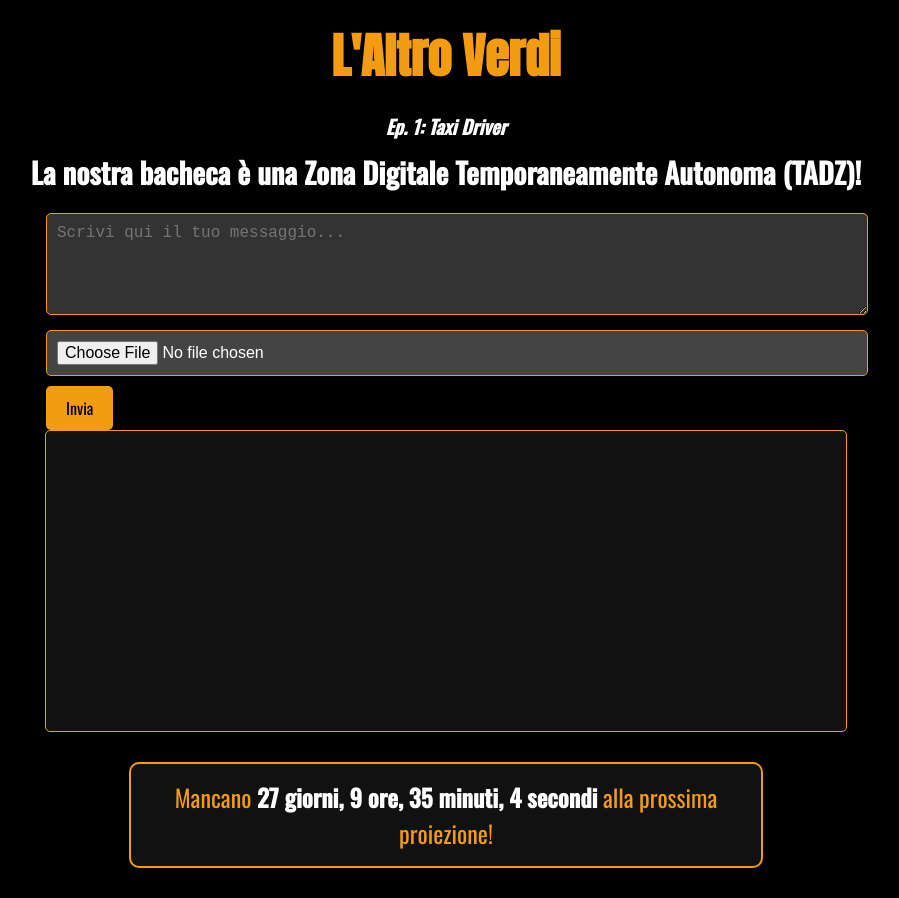
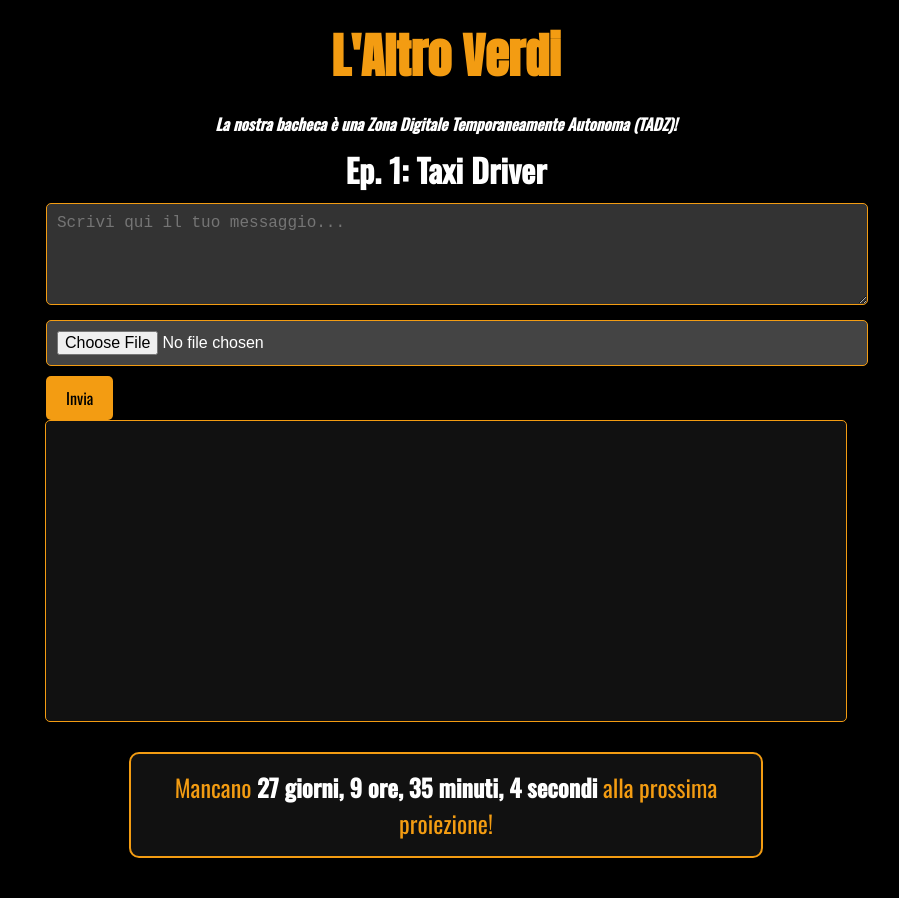
Before and after one commit to CoSAC-Mademu/L_Altro_Verdi, a plain HTML site: page index.html in a window 1280 px wide. Shown: the whole page, without its empty margins (194-1093 px from the left). Drawn offline with nearby package versions, Linux system fonts and the light colour scheme; no server answers.

Commit message:
index.html

```diff
--- a/index.html
+++ b/index.html
@@ -22,12 +22,19 @@
             font-size: 3rem;
         }
 
-        .subheading {
+        .subheading-small {
             margin: 0;
-            font-size: 1.2rem;
+            font-size: 1rem;
             color: #fff;
             font-style: italic;
             font-family: 'Oswald', sans-serif;
+        }
+
+        .episode-title {
+            font-family: 'Oswald', sans-serif;
+            font-size: 2rem;
+            color: #fff;
+            margin: 10px 0;
         }
 
         h2 {
@@ -135,10 +142,9 @@
 <body>
     <h1>
         L'Altro Verdi
-        <h3 class="subheading">Ep. 1: Taxi Driver </h3>
     </h1>
-
-    <h2>La nostra bacheca è una Zona Digitale Temporaneamente Autonoma (TADZ)!</h2>
+    <h2 class="subheading-small">La nostra bacheca è una Zona Digitale Temporaneamente Autonoma (TADZ)!</h2>
+    <h3 class="episode-title">Ep. 1: Taxi Driver</h3>
 
     <div class="container">
         <textarea id="message" placeholder="Scrivi qui il tuo messaggio..."></textarea>
```
